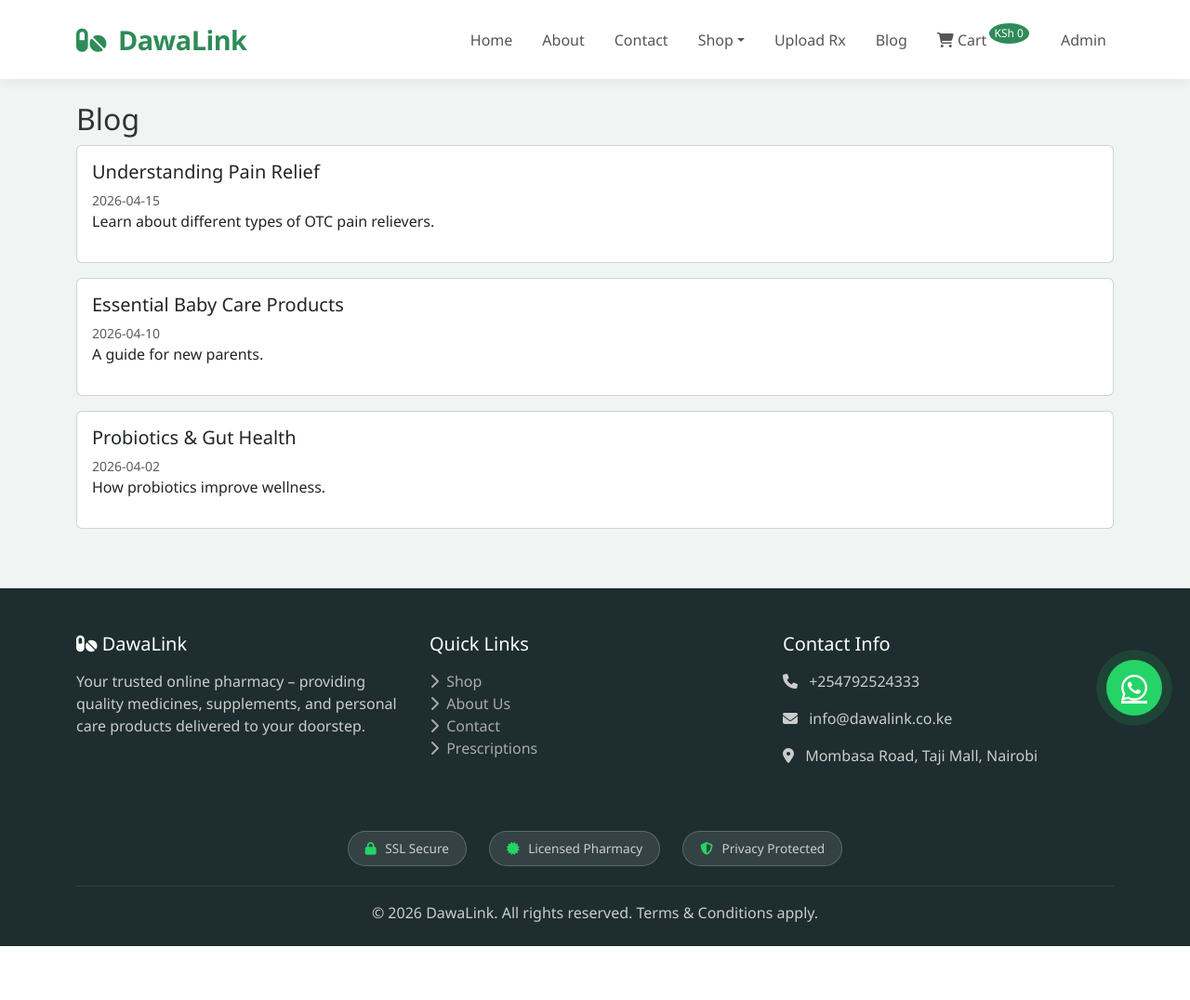
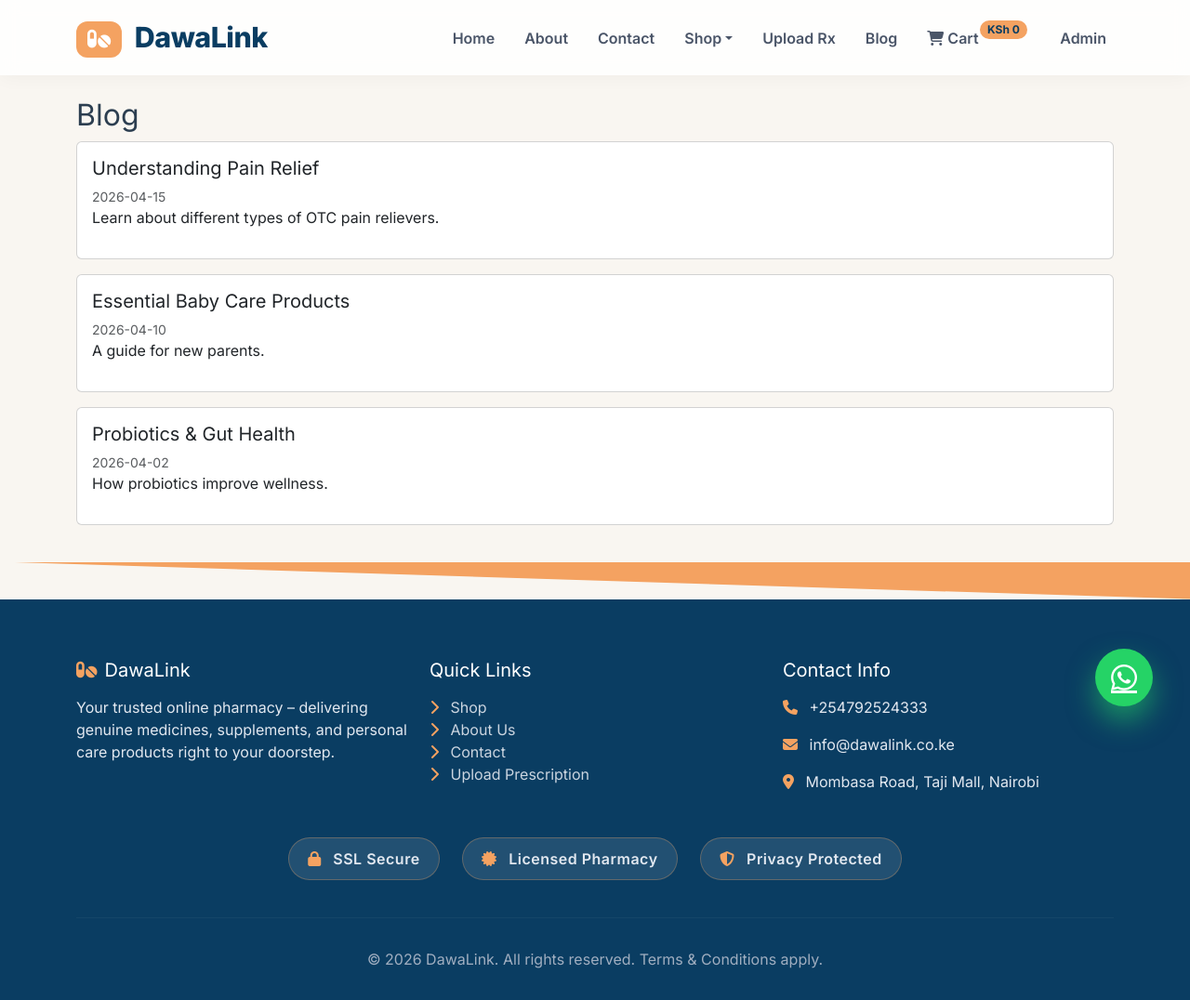
Before and after one commit to rodriguezgeorge089-art/techpharm-final, a Flask app: page /blog in a window 1280 px wide. Shown: the whole page at 93% size. Before the commit the page ends 1018 px from the top, so only its background shows below. Run offline with Flask 3, Linux system fonts and the light colour scheme.

Commit message:
Update base.html

```diff
--- a/templates/base.html
+++ b/templates/base.html
@@ -6,158 +6,260 @@
     <title>{{ pharmacy_name }} – Medicine At Your Convenience</title>
     <link href="https://cdn.jsdelivr.net/npm/bootstrap@5.3.0/dist/css/bootstrap.min.css" rel="stylesheet">
     <link rel="stylesheet" href="https://cdnjs.cloudflare.com/ajax/libs/font-awesome/6.4.0/css/all.min.css">
+    <link href="https://fonts.googleapis.com/css2?family=Inter:wght@400;600;700;800&display=swap" rel="stylesheet">
     <style>
         :root {
-            --primary: #2E8B57;
-            --primary-dark: #1E5F74;
-            --light-bg: #F0F4F3;
-            --card-shadow: 0 10px 30px rgba(0,0,0,0.08);
-            --hover-shadow: 0 15px 35px rgba(46,139,87,0.15);
+            --deep-blue: #0A3D62;
+            --gold: #F4A261;
+            --gold-light: #F7CDA2;
+            --cream: #F9F6F1;
+            --text: #2C3E50;
+            --card-bg: #ffffff;
+            --shadow: 0 20px 40px rgba(10, 61, 98, 0.08);
+            --hover-shadow: 0 25px 50px rgba(10, 61, 98, 0.15);
         }
+
         body {
-            background: var(--light-bg);
-            font-family: 'Segoe UI', system-ui, -apple-system, sans-serif;
-            color: #333;
+            font-family: 'Inter', system-ui, -apple-system, sans-serif;
+            background: var(--cream);
+            color: var(--text);
+            margin: 0;
             overflow-x: hidden;
         }
 
-        /* ---- Navbar ---- */
+        /* ---- Navigation ---- */
         .navbar {
-            background: white;
-            box-shadow: 0 4px 12px rgba(0,0,0,0.05);
-            padding: 1rem 0;
+            background: rgba(255,255,255,0.85);
+            backdrop-filter: blur(10px);
+            box-shadow: 0 2px 20px rgba(0,0,0,0.04);
+            padding: 0.8rem 0;
         }
         .navbar-brand {
-            font-weight: 700;
-            font-size: 1.8rem;
-            color: var(--primary) !important;
+            font-weight: 800;
+            font-size: 1.9rem;
+            color: var(--deep-blue) !important;
             letter-spacing: -0.5px;
         }
-        .navbar-brand i { margin-right: 6px; }
+        .navbar-brand i {
+            background: var(--gold);
+            color: white;
+            border-radius: 12px;
+            padding: 8px 12px;
+            margin-right: 8px;
+            font-size: 1.4rem;
+            vertical-align: middle;
+        }
         .nav-link {
-            font-weight: 500;
-            color: #555 !important;
+            font-weight: 600;
+            color: #4A5568 !important;
             margin-left: 1rem;
             transition: color 0.2s;
+            position: relative;
         }
-        .nav-link:hover, .nav-link.active {
-            color: var(--primary) !important;
+        .nav-link:hover {
+            color: var(--deep-blue) !important;
         }
+        .nav-link.active::after {
+            content: '';
+            position: absolute;
+            bottom: -4px;
+            left: 0;
+            width: 100%;
+            height: 3px;
+            background: var(--gold);
+            border-radius: 2px;
+        }
+
         .btn-primary {
-            background-color: var(--primary);
-            border-color: var(--primary);
-            border-radius: 30px;
-            padding: 0.6rem 2rem;
-            font-weight: 600;
+            background: var(--deep-blue);
+            border: none;
+            border-radius: 40px;
+            padding: 0.7rem 2.2rem;
+            font-weight: 700;
+            letter-spacing: 0.3px;
+            box-shadow: 0 10px 20px rgba(10, 61, 98, 0.25);
             transition: all 0.3s ease;
         }
         .btn-primary:hover {
-            background-color: var(--primary-dark);
-            border-color: var(--primary-dark);
+            background: var(--gold);
+            box-shadow: 0 15px 30px rgba(244, 162, 97, 0.4);
             transform: translateY(-2px);
-            box-shadow: 0 8px 20px rgba(46,139,87,0.3);
         }
         .btn-outline-primary {
-            border-color: var(--primary);
-            color: var(--primary);
-            border-radius: 30px;
+            border: 2px solid var(--gold);
+            color: var(--deep-blue);
+            border-radius: 40px;
+            font-weight: 600;
         }
         .btn-outline-primary:hover {
-            background-color: var(--primary);
+            background: var(--gold);
+            border-color: var(--gold);
             color: white;
         }
+
         .cart-badge {
-            background: var(--primary);
-            color: white;
-            border-radius: 50%;
-            padding: 0.2em 0.5em;
+            background: var(--gold);
+            color: var(--deep-blue);
+            border-radius: 50px;
+            padding: 0.2em 0.7em;
+            font-weight: 700;
             font-size: 0.75rem;
             position: relative;
-            top: -8px;
-            left: -2px;
+            top: -10px;
+            left: -3px;
+        }
+
+        /* ---- Hero Section (used on index) ---- */
+        .hero {
+            background: linear-gradient(135deg, #0A3D62 0%, #1B5A82 100%);
+            color: white;
+            padding: 8rem 0 5rem;
+            position: relative;
+            overflow: hidden;
+            clip-path: polygon(0 0, 100% 0, 100% 85%, 0 100%);
+        }
+        .hero::before {
+            content: '';
+            position: absolute;
+            top: -50%;
+            left: -20%;
+            width: 600px;
+            height: 600px;
+            background: radial-gradient(circle, rgba(244,162,97,0.15) 0%, transparent 70%);
+            border-radius: 50%;
+        }
+        .hero h1 {
+            font-size: 4rem;
+            font-weight: 800;
+            line-height: 1.1;
+            margin-bottom: 1.5rem;
+        }
+        .hero h1 span {
+            color: var(--gold);
+            text-decoration: underline;
+            text-underline-offset: 10px;
+        }
+        .hero p {
+            font-size: 1.3rem;
+            opacity: 0.9;
+            max-width: 600px;
+            margin: 0 auto 2.5rem;
+        }
+
+        /* ---- Cards ---- */
+        .feature-card {
+            background: white;
+            border-radius: 30px;
+            padding: 2.5rem 1.5rem;
+            text-align: center;
+            box-shadow: var(--shadow);
+            transition: all 0.4s cubic-bezier(0.175, 0.885, 0.32, 1.275);
+            border: 1px solid transparent;
+        }
+        .feature-card:hover {
+            transform: translateY(-12px);
+            box-shadow: var(--hover-shadow);
+            border-color: var(--gold-light);
+        }
+        .feature-card i {
+            font-size: 3rem;
+            color: var(--gold);
+            margin-bottom: 1.5rem;
+            display: block;
+        }
+
+        .product-card {
+            background: white;
+            border-radius: 20px;
+            overflow: hidden;
+            box-shadow: 0 10px 25px rgba(0,0,0,0.05);
+            transition: all 0.3s;
+        }
+        .product-card:hover {
+            transform: translateY(-8px);
+            box-shadow: 0 20px 35px rgba(10,61,98,0.15);
+            border-bottom: 4px solid var(--gold);
         }
 
         /* ---- Footer ---- */
         .footer {
-            background: #1E2D2F;
-            color: #ccc;
-            padding: 3rem 0 1.5rem;
-            margin-top: 4rem;
+            background: var(--deep-blue);
+            color: #E2E8F0;
+            padding: 4rem 0 2rem;
+            margin-top: 5rem;
+            position: relative;
         }
-        .footer a {
-            color: #aaa;
-            text-decoration: none;
+        .footer::before {
+            content: '';
+            position: absolute;
+            top: -40px;
+            left: 0;
+            width: 100%;
+            height: 40px;
+            background: var(--gold);
+            clip-path: polygon(0 0, 100% 0, 100% 100%, 0 0);
         }
-        .footer a:hover { color: white; }
+        .footer a { color: #CBD5E0; text-decoration: none; }
+        .footer a:hover { color: var(--gold); }
 
-        /* ---- Trust Badges (Footer) ---- */
+        /* Trust badges */
         .badge-trust {
             display: inline-block;
             background: rgba(255,255,255,0.1);
-            color: #ccc;
-            padding: 8px 18px;
-            border-radius: 30px;
-            margin: 5px 10px;
-            font-size: 0.85rem;
-            border: 1px solid rgba(255,255,255,0.2);
+            color: #E2E8F0;
+            padding: 10px 20px;
+            border-radius: 50px;
+            margin: 8px 10px;
+            font-weight: 600;
+            letter-spacing: 0.5px;
+            border: 1px solid rgba(244,162,97,0.3);
         }
-        .badge-trust i {
-            margin-right: 6px;
-            color: #25d366;
-        }
+        .badge-trust i { color: var(--gold); margin-right: 8px; }
 
-        /* ---- Animations ---- */
-        @keyframes spin {
-            0% { transform: rotate(0deg); }
-            100% { transform: rotate(360deg); }
-        }
-        .fa-truck-fast {
-            animation: spin 4s linear infinite;
-        }
-
-        @keyframes heartbeat {
-            0% { transform: scale(1); }
-            25% { transform: scale(1.2); }
-            40% { transform: scale(1); }
-            60% { transform: scale(1.1); }
-            100% { transform: scale(1); }
-        }
-        .fa-headset {
-            animation: heartbeat 1.5s infinite;
-        }
-
-        /* ---- Floating WhatsApp Button ---- */
+        /* ---- WhatsApp Float ---- */
         .whatsapp-float {
             position: fixed;
-            width: 60px;
-            height: 60px;
-            bottom: 30px;
-            right: 30px;
-            background-color: #25d366;
-            color: #FFF;
-            border-radius: 50px;
-            text-align: center;
-            font-size: 32px;
-            box-shadow: 2px 2px 10px rgba(0,0,0,0.2);
-            z-index: 100;
+            width: 62px;
+            height: 62px;
+            bottom: 40px;
+            right: 40px;
+            background: #25D366;
+            color: white;
+            border-radius: 50%;
             display: flex;
             align-items: center;
             justify-content: center;
-            animation: pulse 2s infinite;
+            font-size: 2rem;
+            box-shadow: 0 10px 25px rgba(37, 211, 102, 0.4);
+            z-index: 1000;
+            animation: floatPulse 2.5s infinite;
             transition: transform 0.3s;
         }
         .whatsapp-float:hover {
-            transform: scale(1.1);
+            transform: scale(1.15);
             color: white;
-            text-decoration: none;
-        }
-        @keyframes pulse {
-            0% { box-shadow: 0 0 0 0 rgba(37, 211, 102, 0.5); }
-            70% { box-shadow: 0 0 0 15px rgba(37, 211, 102, 0); }
-            100% { box-shadow: 0 0 0 0 rgba(37, 211, 102, 0); }
         }
 
-        /* ---- Responsive ---- */
+        @keyframes floatPulse {
+            0% { box-shadow: 0 10px 25px rgba(37, 211, 102, 0.4); }
+            50% { box-shadow: 0 20px 35px rgba(37, 211, 102, 0.7); }
+            100% { box-shadow: 0 10px 25px rgba(37, 211, 102, 0.4); }
+        }
+
+        /* ---- Animations for Icons (used in feature cards) ---- */
+        .fa-truck-fast { animation: gentleSpin 6s linear infinite; }
+        @keyframes gentleSpin { 0% { transform: rotate(0deg); } 100% { transform: rotate(360deg); } }
+
+        .fa-headset { animation: softBeat 2s infinite; }
+        @keyframes softBeat {
+            0% { transform: scale(1); }
+            20% { transform: scale(1.15); }
+            30% { transform: scale(1); }
+            40% { transform: scale(1.08); }
+            100% { transform: scale(1); }
+        }
+
+        /* Responsive */
         @media (max-width: 768px) {
             .hero h1 { font-size: 2.5rem; }
         }
@@ -214,29 +316,28 @@
     <!-- Footer -->
     <footer class="footer">
         <div class="container">
-            <div class="row">
-                <div class="col-md-4 mb-4">
-                    <h5 class="text-white mb-3"><i class="fas fa-pills"></i> {{ pharmacy_name }}</h5>
-                    <p>Your trusted online pharmacy – providing quality medicines, supplements, and personal care products delivered to your doorstep.</p>
+            <div class="row g-4">
+                <div class="col-md-4">
+                    <h5 class="text-white mb-3"><i class="fas fa-pills me-2" style="color:var(--gold);"></i>{{ pharmacy_name }}</h5>
+                    <p>Your trusted online pharmacy – delivering genuine medicines, supplements, and personal care products right to your doorstep.</p>
                 </div>
-                <div class="col-md-4 mb-4">
+                <div class="col-md-4">
                     <h5 class="text-white mb-3">Quick Links</h5>
                     <ul class="list-unstyled">
-                        <li><a href="/shop"><i class="fas fa-chevron-right me-1"></i> Shop</a></li>
-                        <li><a href="/about"><i class="fas fa-chevron-right me-1"></i> About Us</a></li>
-                        <li><a href="/contact"><i class="fas fa-chevron-right me-1"></i> Contact</a></li>
-                        <li><a href="/prescription"><i class="fas fa-chevron-right me-1"></i> Prescriptions</a></li>
+                        <li><a href="/shop"><i class="fas fa-chevron-right me-2" style="color:var(--gold);"></i> Shop</a></li>
+                        <li><a href="/about"><i class="fas fa-chevron-right me-2" style="color:var(--gold);"></i> About Us</a></li>
+                        <li><a href="/contact"><i class="fas fa-chevron-right me-2" style="color:var(--gold);"></i> Contact</a></li>
+                        <li><a href="/prescription"><i class="fas fa-chevron-right me-2" style="color:var(--gold);"></i> Upload Prescription</a></li>
                     </ul>
                 </div>
-                <div class="col-md-4 mb-4">
+                <div class="col-md-4">
                     <h5 class="text-white mb-3">Contact Info</h5>
-                    <p><i class="fas fa-phone me-2"></i> {{ phone }}</p>
-                    <p><i class="fas fa-envelope me-2"></i> {{ email }}</p>
-                    <p><i class="fas fa-map-marker-alt me-2"></i> Mombasa Road, Taji Mall, Nairobi</p>
+                    <p><i class="fas fa-phone me-2" style="color:var(--gold);"></i> {{ phone }}</p>
+                    <p><i class="fas fa-envelope me-2" style="color:var(--gold);"></i> {{ email }}</p>
+                    <p><i class="fas fa-map-marker-alt me-2" style="color:var(--gold);"></i> Mombasa Road, Taji Mall, Nairobi</p>
                 </div>
             </div>
 
-            <!-- Trust Badges Row -->
             <div class="row mt-4">
                 <div class="col-12 text-center">
                     <span class="badge-trust"><i class="fas fa-lock"></i> SSL Secure</span>
@@ -245,14 +346,14 @@
                 </div>
             </div>
 
-            <hr class="border-secondary">
-            <p class="text-center mb-0">&copy; 2026 {{ pharmacy_name }}. All rights reserved. Terms & Conditions apply.</p>
+            <hr style="border-color: rgba(255,255,255,0.15); margin: 2rem 0;">
+            <p class="text-center mb-0" style="color: #A0AEC0;">&copy; 2026 {{ pharmacy_name }}. All rights reserved. Terms & Conditions apply.</p>
         </div>
     </footer>
 
-    <!-- Floating WhatsApp Button -->
+    <!-- Floating WhatsApp -->
     <a href="https://wa.me/254792524333?text=Hello%20DawaLink%2C%20I%20need%20assistance"
-       class="whatsapp-float" target="_blank">
+       class="whatsapp-float" target="_blank" title="Chat on WhatsApp">
         <i class="fab fa-whatsapp"></i>
     </a>
 
```
